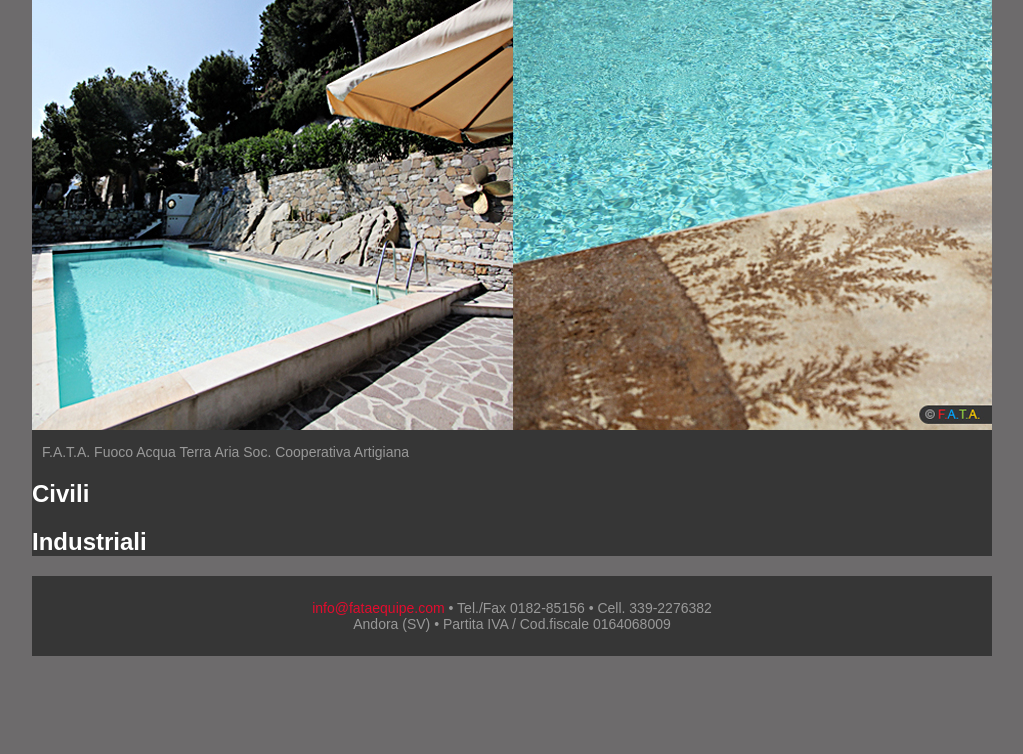
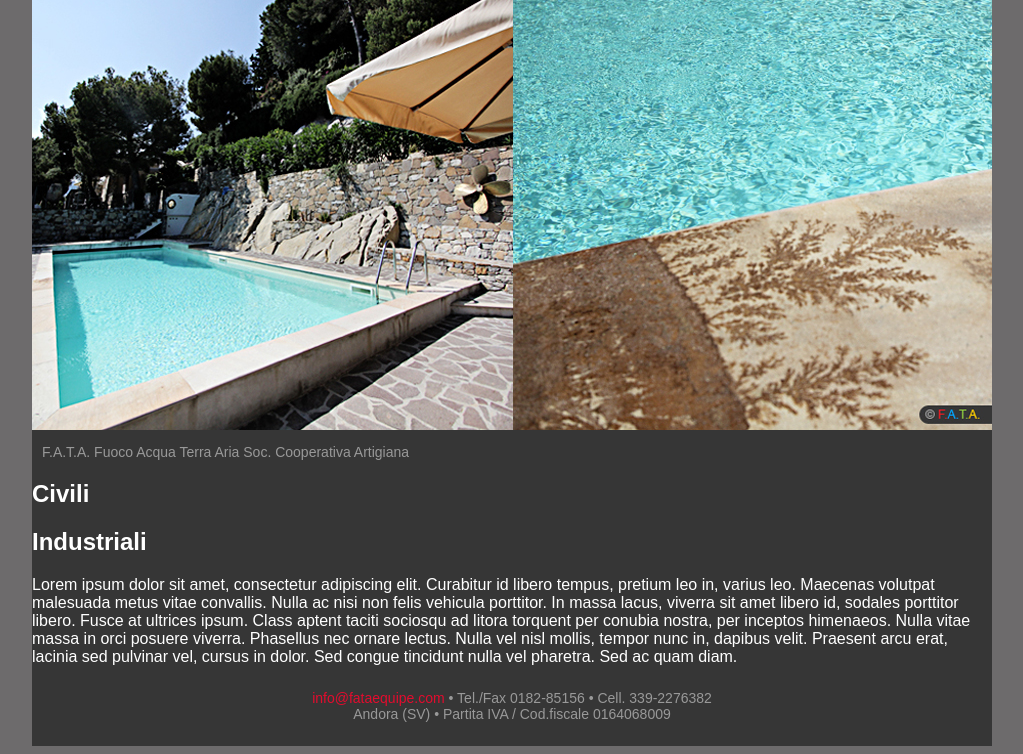
Before and after one commit to AvalZ/FATA, a PHP site: page /costruzioni.php in a window 1280 px wide. Shown: the part 1460-2214 px from the top of the page, without its empty margins (128-1151 px from the left). Before the commit the page ends 2116 px from the top, so only its background shows below. Run offline with PHP 8.4, Linux system fonts and the light colour scheme; some libraries are stand-ins or nearby versions.

Commit message:
Fixed costruzioni.php

```diff
--- a/costruzioni.php
+++ b/costruzioni.php
@@ -52,6 +52,7 @@
                 <!-- Inserire Costruzioni -->
                 <h2>Civili</h2>
                 <h2>Industriali</h2>
+                Lorem ipsum dolor sit amet, consectetur adipiscing elit. Curabitur id libero tempus, pretium leo in, varius leo. Maecenas volutpat malesuada metus vitae convallis. Nulla ac nisi non felis vehicula porttitor. In massa lacus, viverra sit amet libero id, sodales porttitor libero. Fusce at ultrices ipsum. Class aptent taciti sociosqu ad litora torquent per conubia nostra, per inceptos himenaeos. Nulla vitae massa in orci posuere viverra. Phasellus nec ornare lectus. Nulla vel nisl mollis, tempor nunc in, dapibus velit. Praesent arcu erat, lacinia sed pulvinar vel, cursus in dolor. Sed congue tincidunt nulla vel pharetra. Sed ac quam diam.
                 <div class = "fitHeight"></div>
             </div>
             <!-- END description -->
```
